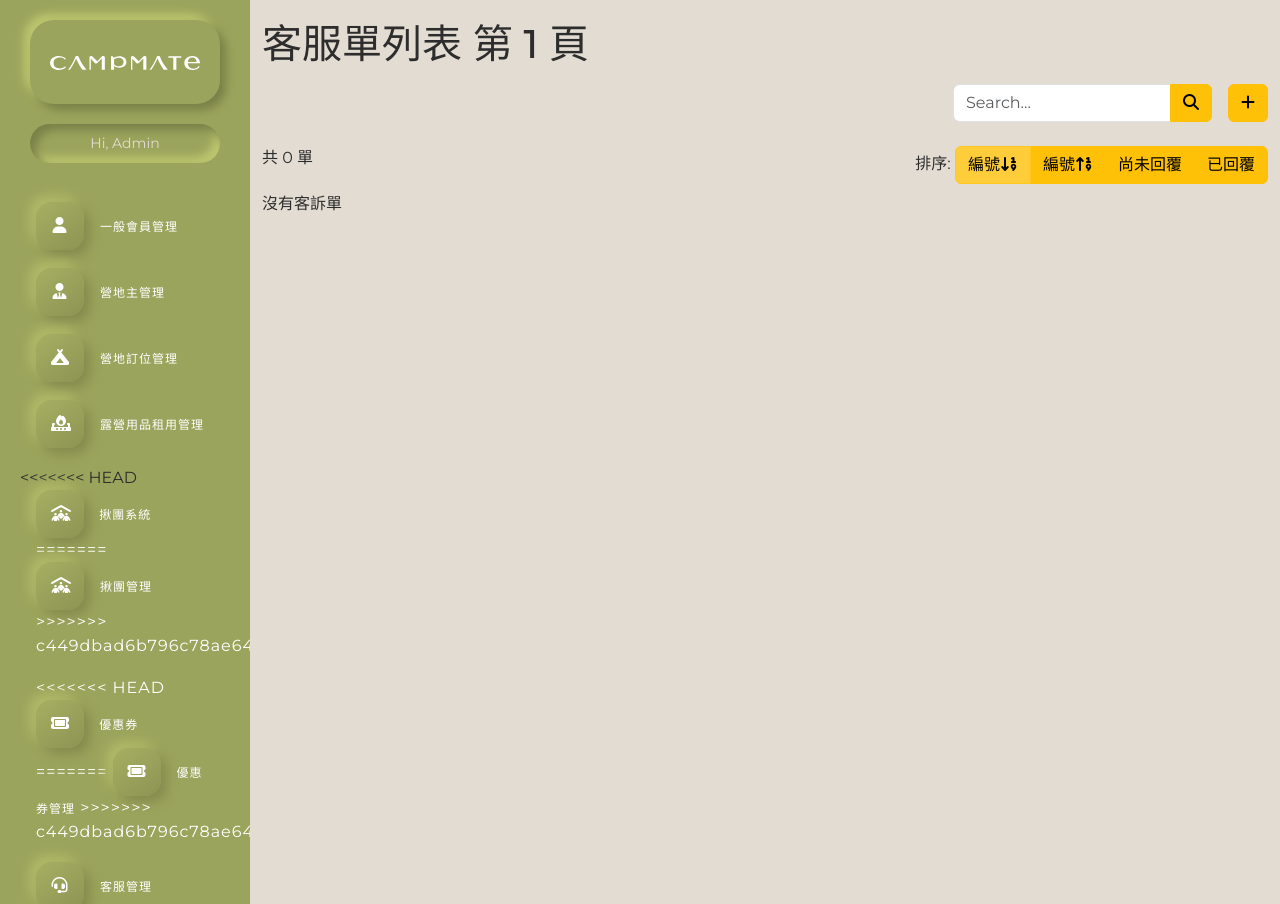
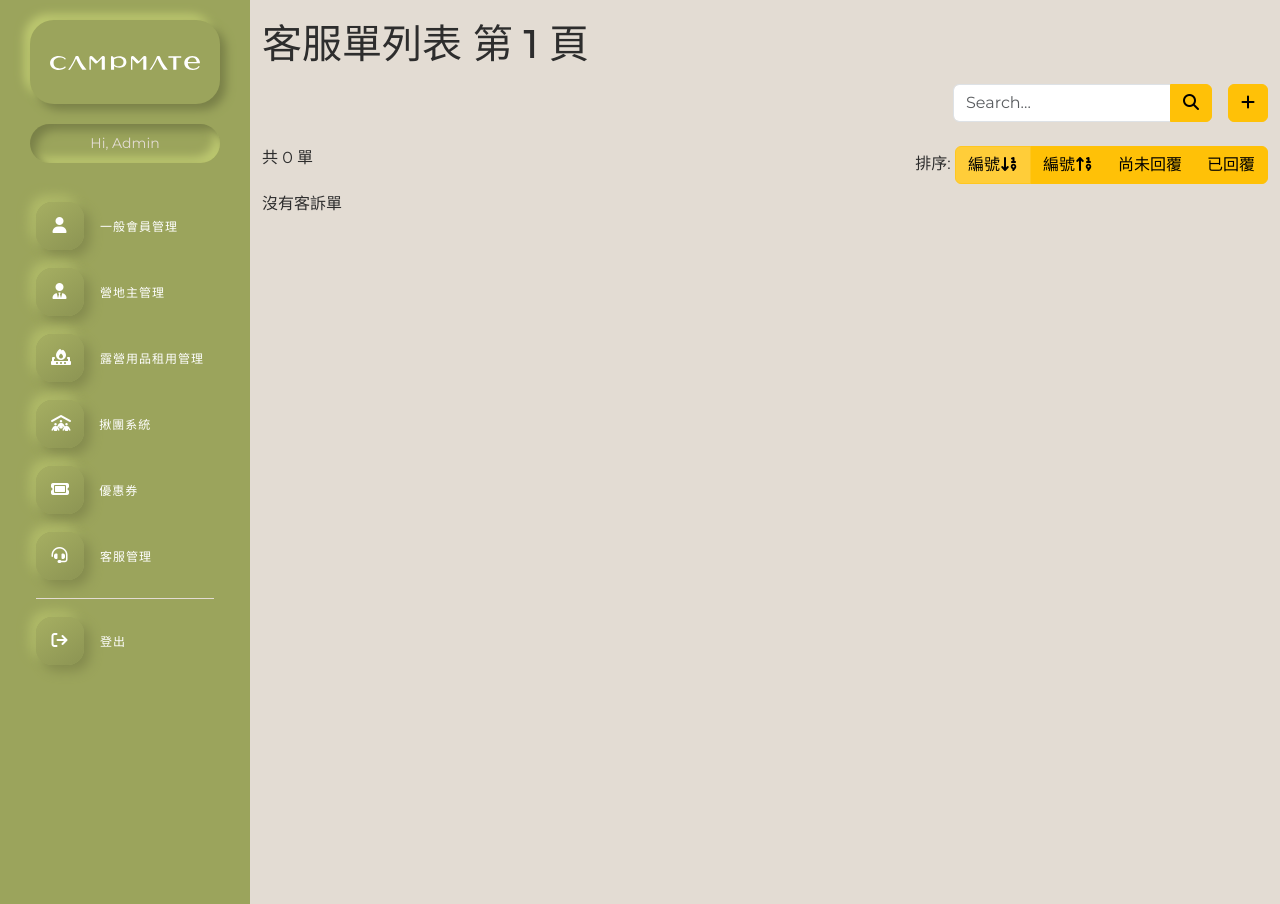
Before and after one commit to tch-robert/CampMate_Management_System, a PHP site: page /campmate/customer_service/tickets.php?page=1&order=1 in a window 1280 px wide. Run offline with PHP 8.4, Linux system fonts and the light colour scheme; data that the repository does not hold is empty.

Commit message:
index串各系統

```diff
--- a/campground_owner/owners.php
+++ b/campground_owner/owners.php
@@ -127,13 +127,7 @@ if (isset($_GET["page"])) {
 </head>
 
 <body>
-<<<<<<< HEAD
 <?php include("../index.php") ?>
-=======
-
-<?php include("../html_admin.php") ?>
-
->>>>>>> e47231a3e6ccb485d6453d1ede57a8dc4c5a715e
     <main class="main-content">
         <!-- 這裡將顯示其他頁面的內容 -->
         <div class="container">
--- a/index.php
+++ b/index.php
@@ -138,41 +138,32 @@
                 </a>
             </li>
             <li>
-                <a class="d-block px-3 text-decoration-none" href="" data-id="link2">
+                <a class="d-block px-3 text-decoration-none" href="http://localhost/campmate/campground_owner/owners.php?page=1&order=1" data-id="link2">
                     <i class="fa-solid fa-user-tie me-3"></i><span>營地主管理</span>
                 </a>
             </li>
-            <li>
+            <!-- <li>
                 <a class="d-block px-3 text-decoration-none" href="" data-id="link3">
                     <i class="fa-solid fa-campground me-3"></i><span>營地訂位管理</span>
                 </a>
-            </li>
+            </li> -->
             <li>
-                <a class="d-block px-3 text-decoration-none" href="" data-id="link4">
+                <a class="d-block px-3 text-decoration-none" href="http://localhost/campmate/camp_product/camp_productList.php" data-id="link4">
                     <i class="fa-solid fa-fire-burner me-3"></i><span>露營用品租用管理</span>
                 </a>
             </li>
             <li>
-<<<<<<< HEAD
-                <a class="d-block px-3 text-decoration-none" href="./group_camping/activities_list.php" data-id="link5">
+                <a class="d-block px-3 text-decoration-none" href="http://localhost/campmate/group_camping/activities_list.php" data-id="link5">
                     <i class="fa-solid fa-people-roof"></i> <span>揪團系統</span>
-=======
-                <a class="d-block px-3 text-decoration-none" href="" data-id="link5">
-                    <i class="fa-solid fa-people-roof me-3"></i><span>揪團管理</span>
->>>>>>> c449dbad6b796c78ae64f0b5a2d673bcb89e95cc
                 </a>
             </li>
             <li>
                 <a class="d-block px-3 text-decoration-none" href="http://localhost/campmate/coupons/coupons-list.php" data-id="link6">
-<<<<<<< HEAD
                     <i class="fa-solid fa-ticket"></i> <span>優惠券</span>
-=======
-                    <i class="fa-solid fa-ticket me-3"></i><span>優惠券管理</span>
->>>>>>> c449dbad6b796c78ae64f0b5a2d673bcb89e95cc
                 </a>
             </li>
             <li>
-                <a class="d-block px-3 text-decoration-none" href="" data-id="link7">
+                <a class="d-block px-3 text-decoration-none" href="http://localhost/campmate/customer_service/tickets.php?page=1&order=1" data-id="link7">
                     <i class="fa-solid fa-headset me-3"></i><span>客服管理</span>
                 </a>
             </li>
```
Also changed, not shown: customer_service/tickets.php (+6 -30 lines).
